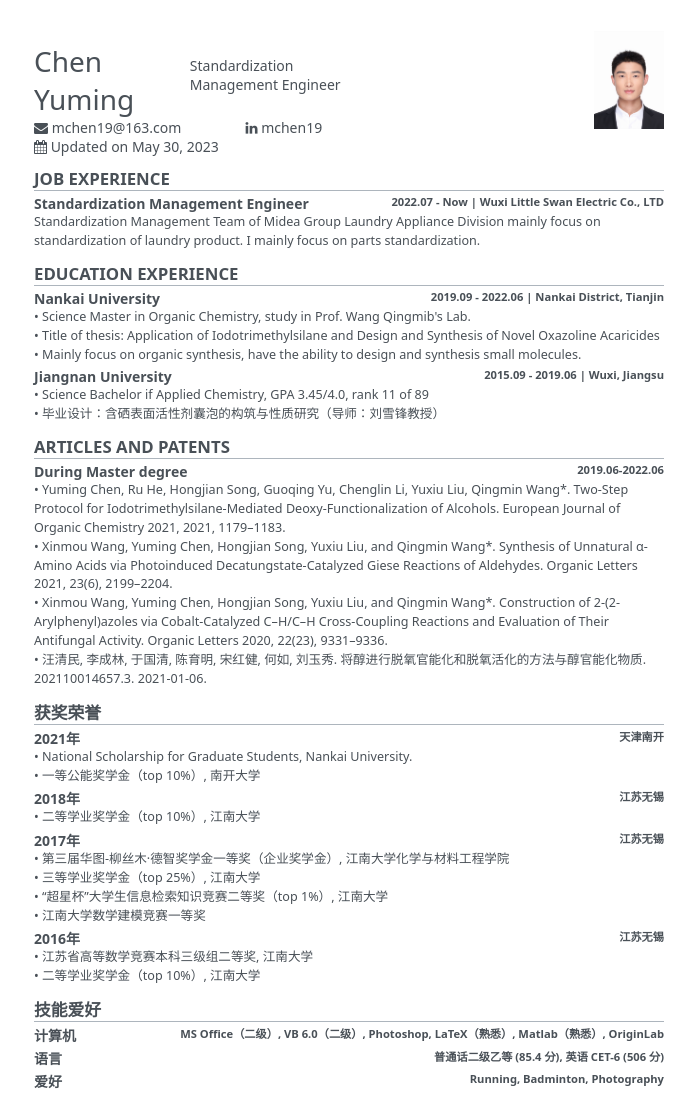
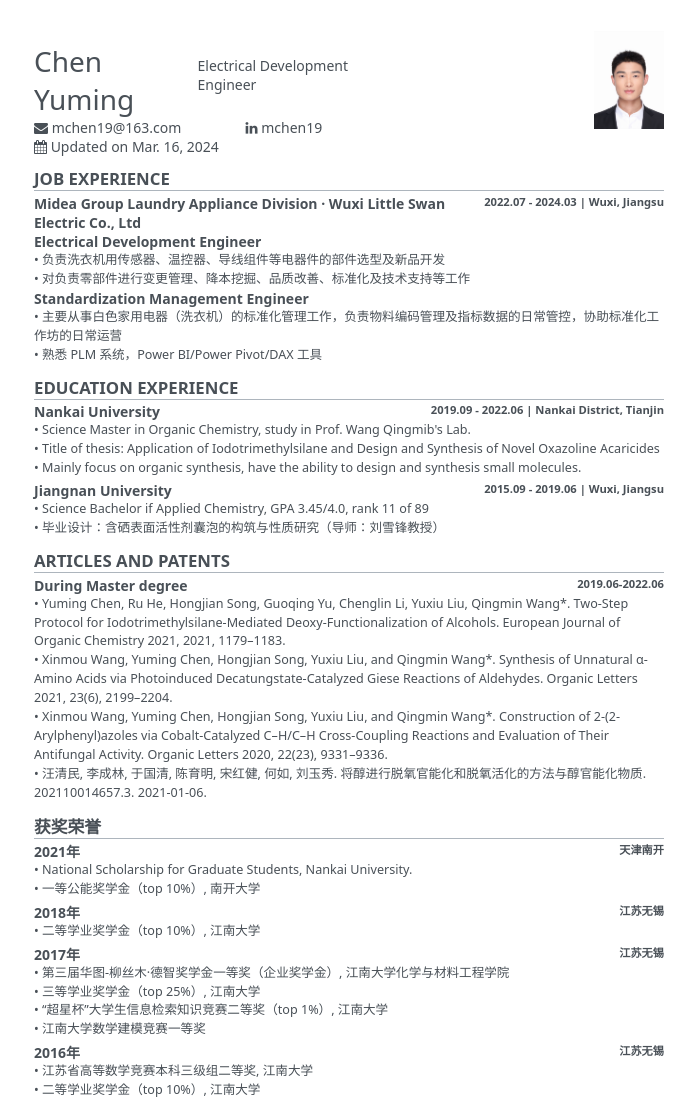
Before and after one commit to mchen19/resume, a plain HTML site: page index.html in a window 1280 px wide. Shown: the top 1100 px of the page, without its empty margins (291-986 px from the left). Drawn offline with Linux system fonts and the light colour scheme.

Commit message:
Update index.html

```diff
--- a/index.html
+++ b/index.html
@@ -17,7 +17,7 @@
         Chen Yuming
       </div>
       <div id="jobtitle" class="sub-title">
-        Standardization Management Engineer
+        Electrical Development Engineer
       </div>
     </div>
     <div id="contact" class="contact">
@@ -40,7 +40,7 @@
 
       <div class="contact-item">
 
-        <i class="fa fa-calendar aria-hidden="true></i> Updated on May 30, 2023
+        <i class="fa fa-calendar aria-hidden="true></i> Updated on Mar. 16, 2024
 
       </div>
 
@@ -57,19 +57,28 @@
       Job Experience
     </div>
     <div class="section-content">
-
       <div class="block">
+        <div class="block-title">
+          Midea Group Laundry Appliance Division · Wuxi Little Swan Electric Co., Ltd
+        </div>
+        <div class="block-subtitle">
+          2022.07 - 2024.03 | Wuxi, Jiangsu
+        </div>
+        <div class="block-title">
+          Electrical Development Engineer
+        </div>
+        <div class="block-content">
+          • 负责洗衣机用传感器、温控器、导线组件等电器件的部件选型及新品开发 <br>
+          • 对负责零部件进行变更管理、降本挖掘、品质改善、标准化及技术支持等工作
+        </div>
         <div class="block-title">
           Standardization Management Engineer
         </div>
-        <div class="block-subtitle">
-          2022.07 - Now | Wuxi Little Swan Electric Co., LTD
-        </div>
         <div class="block-content">
-          Standardization Management Team of Midea Group Laundry Appliance Division mainly focus on standardization of laundry product. I mainly focus on parts standardization.
+          • 主要从事白色家用电器（洗衣机）的标准化管理工作，负责物料编码管理及指标数据的日常管控，协助标准化工作坊的日常运营 <br>
+          • 熟悉 PLM 系统，Power BI/Power Pivot/DAX 工具
         </div>
       </div>
-
     </div>
   </section>
 
```
